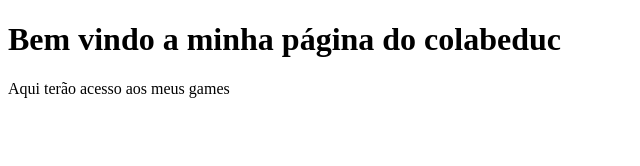
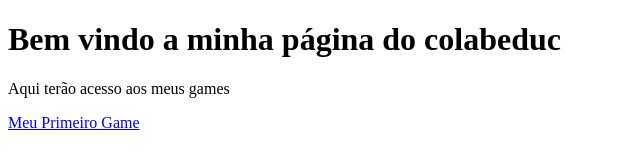
Before and after one commit to victorlaranjeira/victorlaranjeira.github.io, a plain HTML site: page index.html in a window 1280 px wide. Shown: the whole page, without its empty margins (0-640 px from the left). Drawn offline with Linux system fonts and the light colour scheme.

Commit message:
Update index.html

```diff
--- a/index.html
+++ b/index.html
@@ -5,6 +5,7 @@
 
 <h1>Bem vindo a minha página do colabeduc</h1>
 <p>Aqui terão acesso aos meus games</p>
+  <a href = "https://victorlaranjeira.github.io/Numemorie/">Meu Primeiro Game</a>
 
 </body>
 </html>
```
